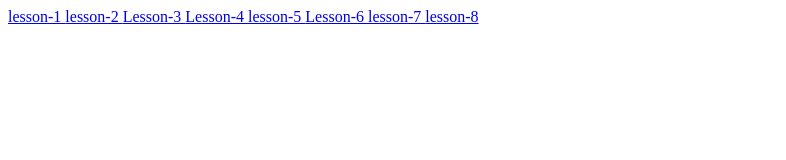
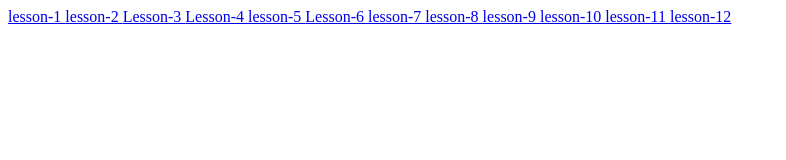
Before and after one commit to Andriy-Sirotyuk/BEETROOT, a plain HTML site: page index.html in a window 1280 px wide. Shown: the whole page, without its empty margins (0-786 px from the left). Drawn offline with Linux system fonts and the light colour scheme.

Commit message:
oll-html

```diff
--- a/index.html
+++ b/index.html
@@ -31,5 +31,17 @@
   <a href="./Lesson-8/index.html">
     lesson-8
   </a>
+  <a href="./Lesson-9/index.html">
+    lesson-9
+  </a>
+  <a href="./Lesson-10/index.html">
+    lesson-10
+  </a>
+  <a href="./Lesson-11/index.html">
+    lesson-11
+  </a>
+  <a href="./Lesson-12/index.html">
+    lesson-12
+  </a>
 </body>
 </html>
```
